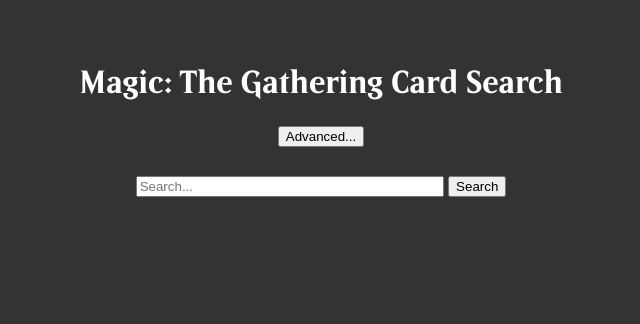
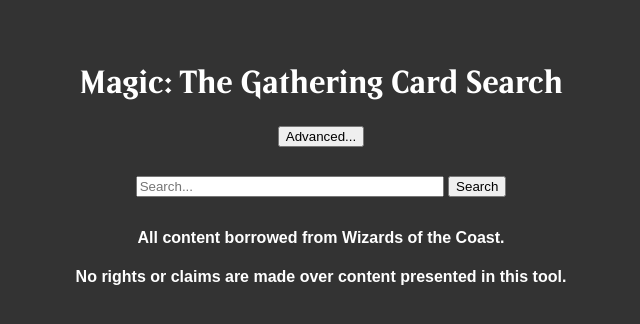
Before and after one commit to s-i-dunn-wsu/cs483_proj, a Python web app: template mtg_qe/site/templates/index.html in a window 1280 px wide. Shown: the top 324 px of the page, without its empty margins (319-959 px from the left). Run offline with Jinja, Linux system fonts and the light colour scheme; the template is opened without the code that fills it, so the values that code supplies are empty.

Commit message:
Add disclaimer about content

```diff
--- a/mtg_qe/site/templates/index.html
+++ b/mtg_qe/site/templates/index.html
@@ -27,5 +27,9 @@
 </td></tr>
 </table>
 </form>
+<footer>
+    <h4>All content borrowed from Wizards of the Coast.</h4>
+    <h4>No rights or claims are made over content presented in this tool.</h4>
+</footer>
 </body>
 </html>
```
